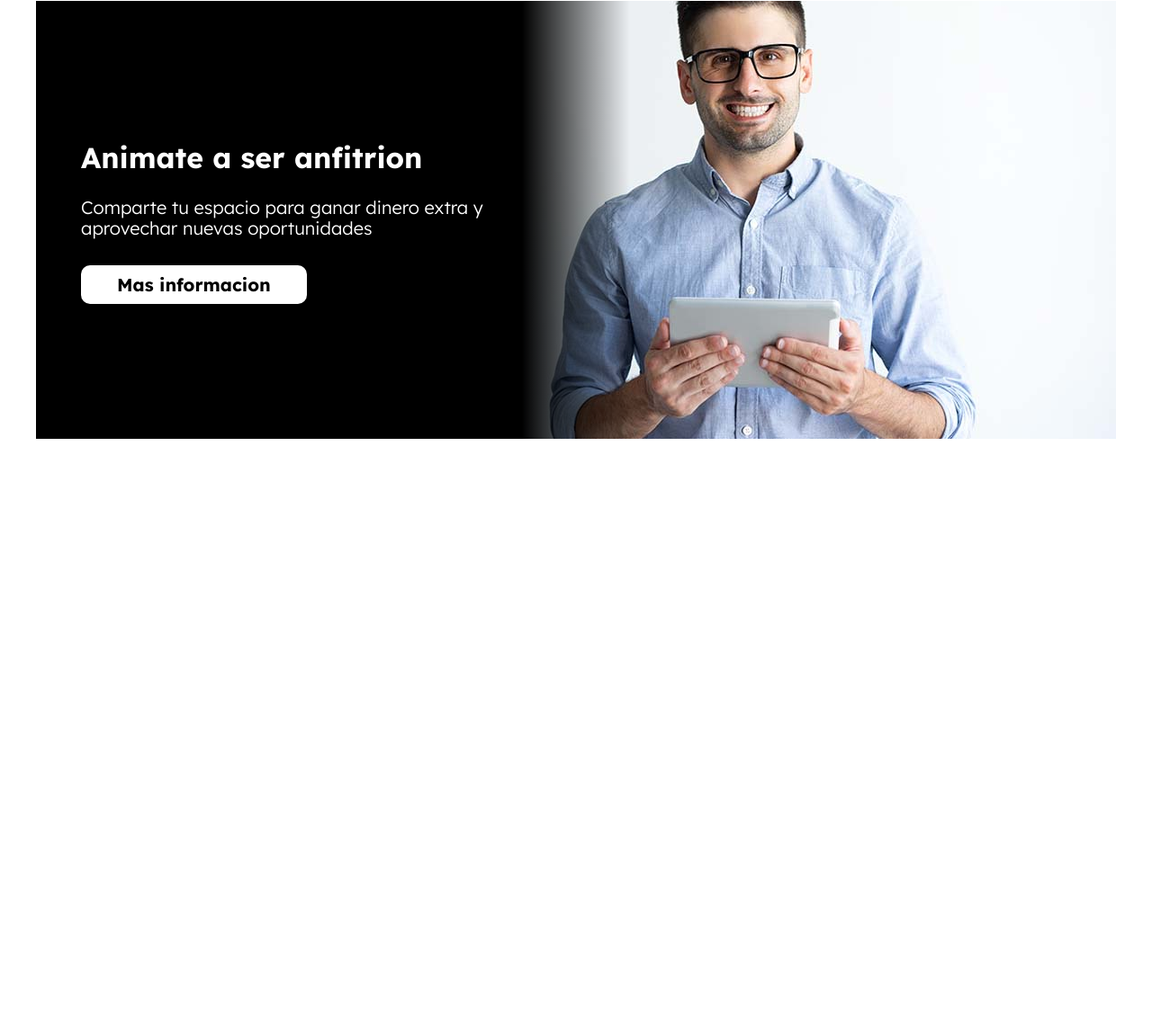
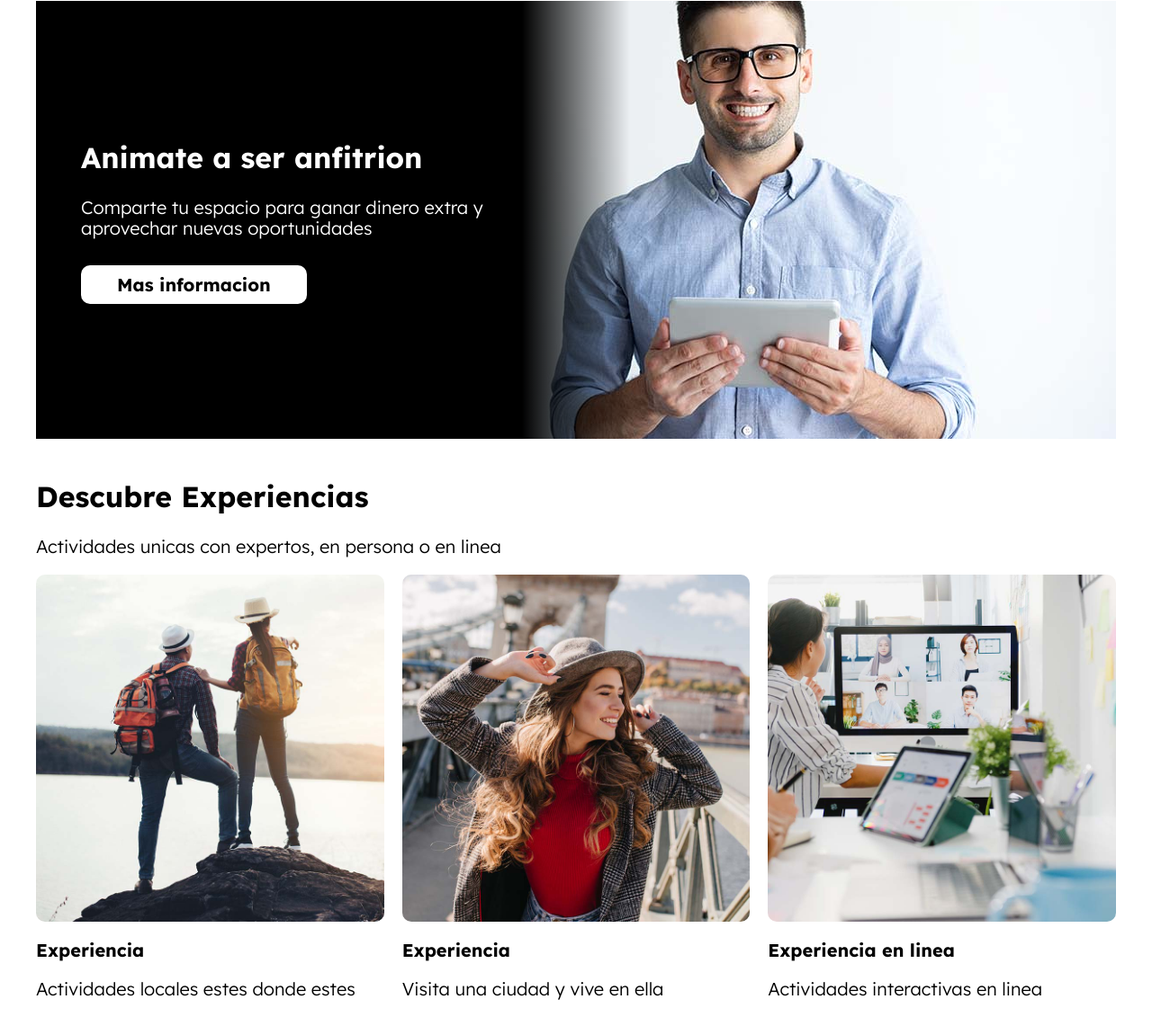
Before and after one commit to yorudevv-hub/ClondeAirBnB, a website: page index.html in a window 1280 px wide. Shown: the part 1678-2829 px from the top of the page at 90% size. Before the commit the page ends 2166 px from the top, so only its background shows below. Drawn offline with Linux system fonts and the light colour scheme.

Commit message:
feat: complete experiences section

```diff
--- a/index.html
+++ b/index.html
@@ -192,6 +192,32 @@
             <a href="" class="anfitrion__enlace">Mas informacion</a>
         </div>
     </section>
+
+    <main class="experencias contenedor seccion">
+        <h2 class="experiencias__heading">Descubre Experiencias</h2>
+        <p class="experiencias__descripcion">Actividades unicas con expertos, en persona o en linea</p>
+
+
+<div class="experiencias__listado">
+    <div class="experiencia">
+        <img src="img/experiencia_1.jpg" alt="" class="experiencia__imagen">
+        <p class="experiencia__titulo">Experiencia</p>
+        <p class="experiencia__descripcion">Actividades locales estes donde estes</p>
+    </div>
+
+     <div class="experiencia">
+        <img src="img/experiencia_2.jpg" alt="" class="experiencia__imagen">
+        <p class="experiencia__titulo">Experiencia</p>
+        <p class="experiencia__descripcion">Visita una ciudad y vive en ella</p>
+    </div>
+
+     <div class="experiencia">
+        <img src="img/experiencia_3.jpg" alt="" class="experiencia__imagen">
+        <p class="experiencia__titulo">Experiencia en linea</p>
+        <p class="experiencia__descripcion">Actividades interactivas en linea</p>
+    </div>
+</main>
+</div>
 </body>
 
 </html>
--- /dev/null
+++ b/src/scss/ui/contenido/_experiencias.scss
@@ -0,0 +1,28 @@
+@use "base/variables" as v;
+@use "base/mixins" as m;
+
+
+.experiencias{
+
+    &__listado{
+
+        display: grid;
+        grid-template-columns: repeat(3,30rem);
+        column-gap: 2rem;
+        @include m.scrollHorizontal;
+        @include m.tablet{
+            @include m.grid(3,2rem);
+        }
+    }
+}
+
+.experiencia{
+    &__imagen{
+        border-radius: 1rem;
+    }
+
+    &__titulo{
+        font-weight: 700;
+        font-size: 2rem;
+    }
+}
--- a/src/scss/ui/contenido/_index.scss
+++ b/src/scss/ui/contenido/_index.scss
@@ -1,3 +1,4 @@
 @forward "destino";
 @forward "lugares";
-@forward "anfitrion"
+@forward "anfitrion";
+@forward "experiencias"
```
Also changed, not shown: build/css/app.css.
